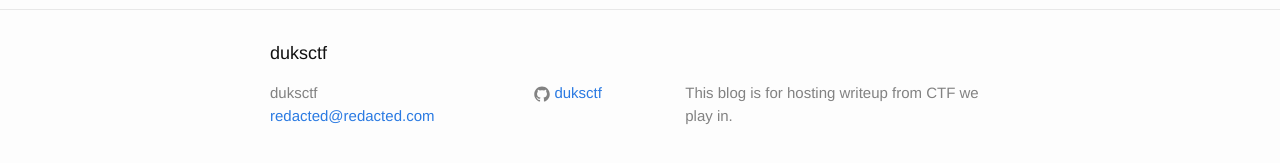
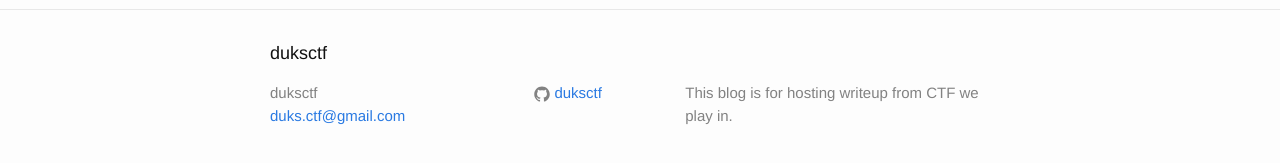
Before and after one commit to duksctf/duksctf.github.io, a Jekyll site: the page built from index.html, in a window 1280 px wide. Shown: the part 557-720 px from the top of the page. Built offline with Jekyll 4.4.1, drawn with Linux system fonts in a browser that asks for light colours.

Commit message:
Email update

```diff
--- a/_config.yml
+++ b/_config.yml
@@ -7,7 +7,7 @@
 
 # Site settings
 title: duksctf
-email: redacted@redacted.com
+email: duks.ctf@gmail.com
 description: >
     This blog is for hosting writeup from CTF we play in.
 baseurl: "" # the subpath of your site, e.g. /blog
```
